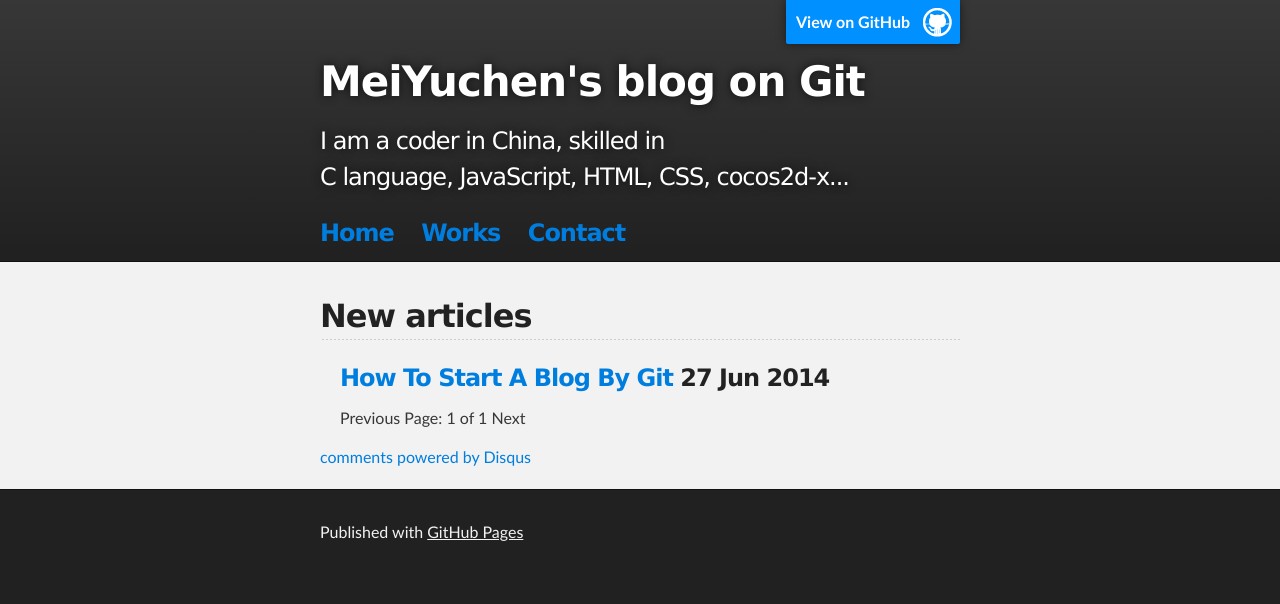
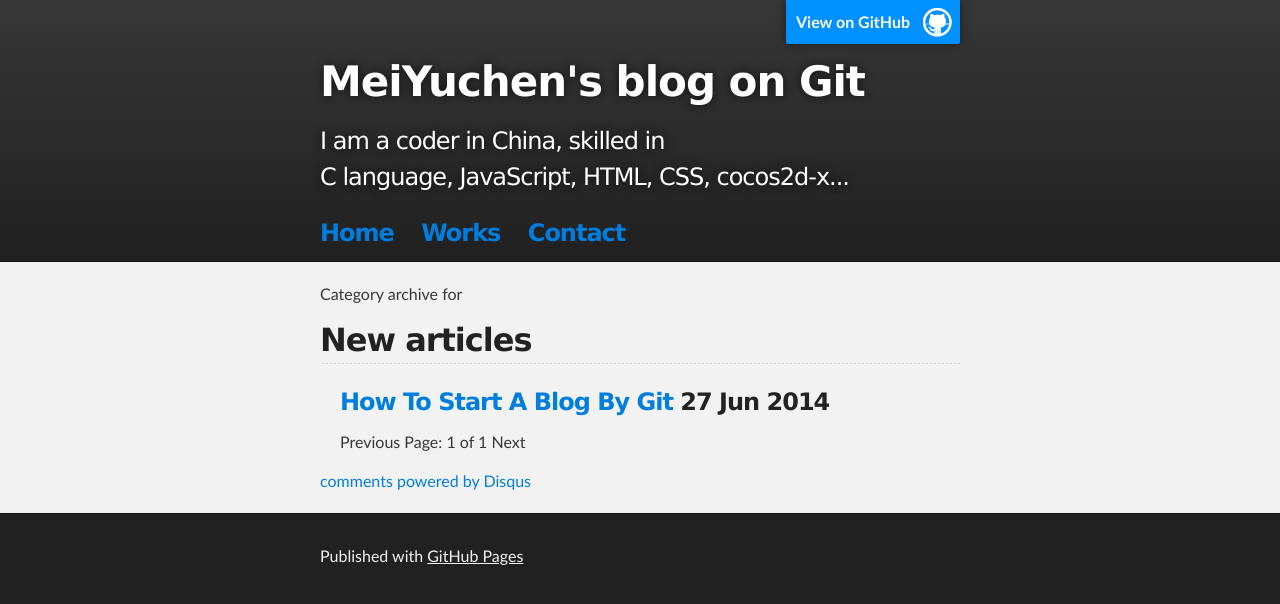
Before and after one commit to mycmessia/mycmessia.github.io, a Jekyll site: the page built from index.html, in a window 1280 px wide. Shown: the top 604 px of the page. Built offline with Jekyll 4.4.1, drawn with Linux system fonts in a browser that asks for light colours; the list of posts is cut into pages by our own code; comment, search, counter and statistics services are not loaded.

Commit message:
Update default.html
add category-archive

```diff
--- a/_layouts/default.html
+++ b/_layouts/default.html
@@ -23,6 +23,9 @@
     	<!-- MAIN CONTENT -->
     	<div id="main_content_wrap" class="outer">
       	<section id="main_content" class="inner">
+      		<div class="category-archive">
+	  		<div><span class="title">Category archive for {{ page.category }}</span></div>
+		</div>
 		{{content}}
 	    	<div id="disqus_thread"></div>
 	    	<script type="text/javascript">
```
